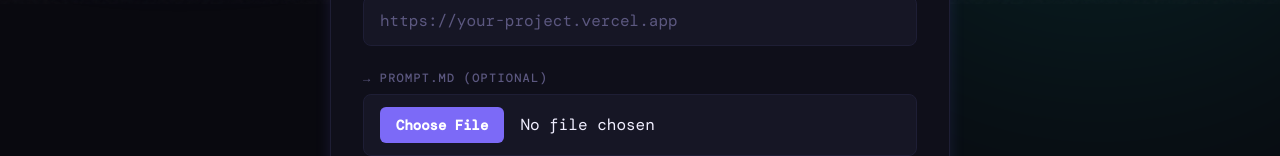
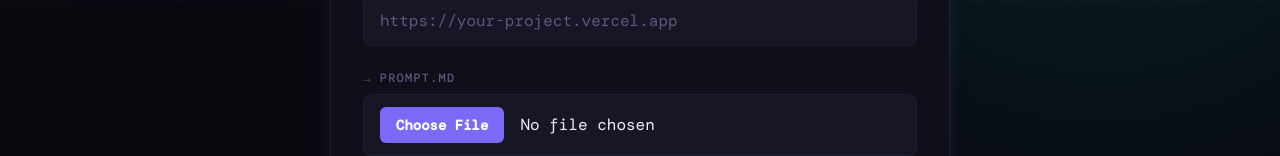
Before and after one commit to DIVYANK-BHARDWAJ/HACKJUDGE-PARTICIPANT-PORTAL, a Next.js app: page / in a window 1280 px wide. Shown: the part 796-952 px from the top of the page. Built offline with nearby package versions, Linux system fonts and the light colour scheme; a web font is replaced by a local one.

Commit message:
Make prompt.md upload required and remove (OPTIONAL) label

```diff
--- a/components/SubmitTab.tsx
+++ b/components/SubmitTab.tsx
@@ -364,11 +364,12 @@ export default function SubmitTab({
             {/* Prompt.md File Upload */}
             <div className="space-y-2">
               <label className="block text-xs font-medium uppercase tracking-widest text-[var(--text3)] font-mono-custom">
-                → PROMPT.MD (OPTIONAL)
+                → PROMPT.MD
               </label>
               <input
                 type="file"
                 accept=".md"
+                required
                 disabled={isEvaluating}
                 onChange={handleFileChange}
                 className="w-full bg-[var(--surface2)] border border-[var(--border)] rounded-lg px-4 py-3 text-sm md:text-base font-mono-custom text-[var(--text)] focus:outline-none focus:border-[var(--accent)] transition-colors disabled:opacity-60 file:mr-4 file:py-2 file:px-4 file:rounded-md file:border-0 file:text-sm file:font-semibold file:bg-[var(--accent)] file:text-white hover:file:bg-[var(--accent2)] cursor-pointer"
```
